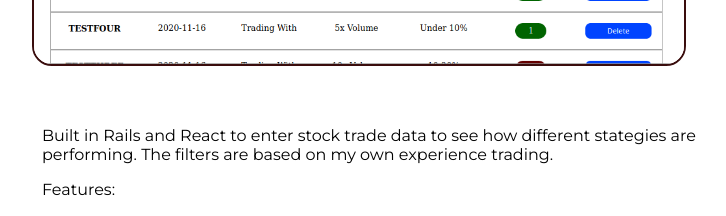
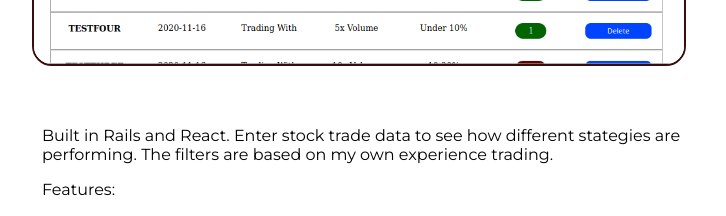
Before and after one commit to Cscharf91/portfolio-v2, a React (Create React App) app: page /projects in a window 1280 px wide. Shown: the part 900-1116 px from the top of the page, without its empty margins (233-959 px from the left). Built offline with nearby package versions, Linux system fonts and the light colour scheme.

Commit message:
trade tracker headline adjustment

```diff
--- a/src/components/projects/Projects.js
+++ b/src/components/projects/Projects.js
@@ -18,7 +18,7 @@ const Projects = () => {
                 </div>
                 <a href="https://powerful-chamber-15419.herokuapp.com/" rel="noopener noreferrer" target="_blank"><img src={TradeTracker} alt="Trade Tracker" className="project-pic" /></a><br />
                 <div className="project-desc">
-                    <p className="project-bio">Built in Rails and React to enter stock trade data to see how different stategies are performing. The filters are based on my own experience trading.</p>
+                    <p className="project-bio">Built in Rails and React. Enter stock trade data to see how different stategies are performing. The filters are based on my own experience trading.</p>
                     <p>Features:</p>
                     <ul>
                         <li>User authorization with Devise, keeping each user's trades private</li>
```
